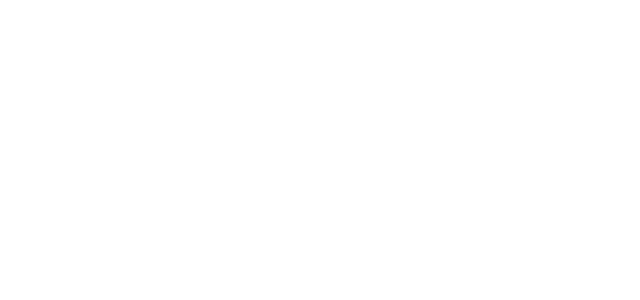
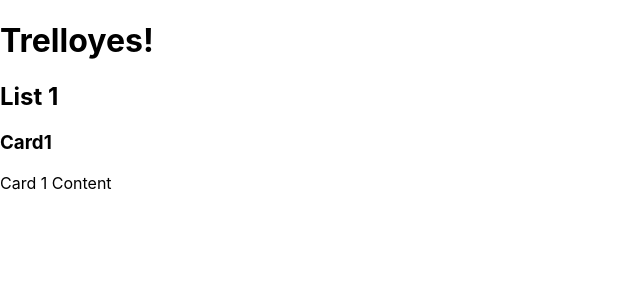
Before and after one commit to cteterita/trelloyes, a React (Create React App) app: page / in a window 1280 px wide. Shown: the top 300 px of the page, without its empty margins (0-640 px from the left). Built offline with nearby package versions, Linux system fonts and the light colour scheme.

Commit message:
Added three basic components

```diff
--- a/src/App.js
+++ b/src/App.js
@@ -1,9 +1,16 @@
 import React from 'react';
+import './store.js';
+import List from './composition/List';
 
 function App() {
   return (
-    <main className='App'>
-      {/* content goes here */}
+    <main className="App">
+      <header className="App-header">
+        <h1>Trelloyes!</h1>
+      </header>
+      <div className="App-list">
+        <List header="List 1"></List>
+      </div>
     </main>
   );
 }
--- /dev/null
+++ b/src/composition/Card.js
@@ -0,0 +1,12 @@
+import React from 'react';
+
+function Card(props) {
+    return (
+        <div className='Card'>
+            <h3>{props.title}</h3>
+            <p>{props.content}</p>
+        </div>
+      );
+}
+
+export default Card;
--- /dev/null
+++ b/src/composition/List.js
@@ -0,0 +1,17 @@
+import React from 'react';
+import Card from './Card';
+
+function List(props) {
+    return (
+        <section className="List">
+            <header class="List-header">
+                <h2>{props.header}</h2>
+            </header>
+            <div class="List-cards">
+                <Card title="Card1" content="Card 1 Content"></Card>
+            </div>
+        </section>
+      );
+}
+
+export default List;
```
